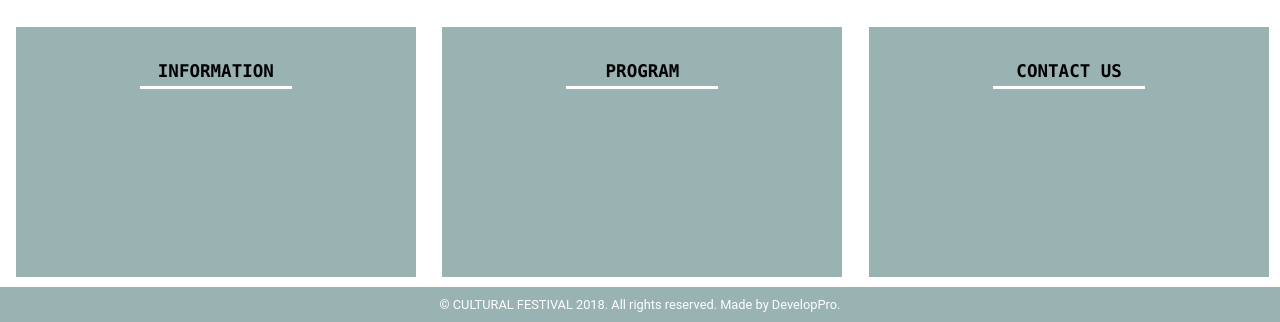
After one commit to LaStefan/culturalfestivalproject, a PHP site: page /About.html in a window 1280 px wide; the page is wider, and only the part inside the window is pictured. The commit adds this page. Shown: the part 908-1230 px from the top of that part. Run offline with PHP 8.4, Linux system fonts and the light colour scheme; some libraries are stand-ins or nearby versions.

Commit message:
About page modified

```diff
--- /dev/null
+++ b/Website/HTML/About.html
@@ -0,0 +1,84 @@
+<!DOCTYPE html>
+<html>
+<head>
+    <link rel="stylesheet" href="styles.css">
+
+    <div id="TopBar">
+       <div id="line1">
+     <img src="images/line.jpg" alt="line" width="630" height="70"/>
+       </div>
+
+       <div id="logo">
+        <a href="About.html">
+     <img src="images/logo.jpg" alt="logo" width="200"/>
+        </a>
+       </div>
+
+        <div id="line2">
+     <img src="images/line2.jpg" alt="line" width="630" height="70"/>
+        </div>
+    </div>
+
+    <div id="NavBar">
+            <li><a href="About.html">ABOUT</a></li>
+            <li><a href="Tickets.html">TICKETS</a></li>
+            <li><a href="Account.html">ACCOUNT</a></li>
+    </div>
+</head>
+
+<body>
+    <section>
+    <div id="About">
+     <div class="aboutFestival">
+ <figure>
+     <img src="images/festival.jpg" alt="festival" width="400" id="FestivalImage" />
+  </figure>
+ </div>
+
+ <div class="aboutFestival">
+  <figure>
+      <img name="slide" width="600" id="FestivalSlide" />
+  </figure>
+ </div>
+
+<a href="Tickets.html">
+    <button id="BuyTicket">buy tickets</button></a>
+   </div>
+       <br>
+        <div id="Information">
+        <div class="infoEvent">
+ <figure>
+     <div id="textEvent"><h3>INFORMATION</h3>
+         </div>
+ </figure>
+ </div>
+
+ <div class="infoEvent">
+ <figure>
+     <div id="textEvent"><h3>PROGRAM</h3>
+        </div>
+ </figure>
+ </div>
+
+ <div class="infoEvent">
+ <figure>
+     <div id="textEvent"><h3>CONTACT US</h3>
+        </div>
+</figure>
+        </div>
+
+        </div>
+
+ </section>
+
+ <footer id="footer">
+    <p>© CULTURAL FESTIVAL 2018. All rights reserved. Made by DevelopPro.</p>
+
+</footer>
+
+
+
+<script src="https://ajax.googleapis.com/ajax/libs/jquery/3.2.1/jquery.min.js"></script>
+<script src="slider.js"></script>
+ </body>
+</html>
--- a/Website/HTML/Account.html
+++ b/Website/HTML/Account.html
@@ -11,7 +11,7 @@
        </div>
 
        <div id="logo">
-        <a href="Index.html">
+        <a href="About.html">
      <img src="images/logo.jpg" alt="logo" width="200">
         </a>
        </div>
@@ -22,7 +22,7 @@
     </div>
 
     <div id="NavBar">
-            <li><a href="Index.html">ABOUT</a></li>
+            <li><a href="About.html">ABOUT</a></li>
             <li><a href="Tickets.html">TICKETS</a></li>
             <li><a href="Account.html">ACCOUNT</a></li>
     </div>
--- a/Website/HTML/Cart.html
+++ b/Website/HTML/Cart.html
@@ -9,7 +9,7 @@
        </div>
 
        <div id="logo">
-        <a href="Index.html">
+        <a href="About.html">
      <img src="images/logo.jpg" alt="logo" width="200">
         </a>
        </div>
@@ -20,7 +20,7 @@
     </div>
 
     <div id="NavBar">
-            <li><a href="Index.html">ABOUT</a></li>
+            <li><a href="About.html">ABOUT</a></li>
             <li><a href="Tickets.html">TICKETS</a></li>
             <li><a href="Account.html">ACCOUNT</a></li>
     </div>
--- a/Website/HTML/Tickets.html
+++ b/Website/HTML/Tickets.html
@@ -9,7 +9,7 @@
        </div>
 
        <div id="logo">
-        <a href="Index.html">
+        <a href="About.html">
      <img src="images/logo.jpg" alt="logo" width="200">
         </a>
        </div>
@@ -20,7 +20,7 @@
     </div>
 
     <div id="NavBar">
-            <li><a href="Index.html">ABOUT</a></li>
+            <li><a href="About.html">ABOUT</a></li>
             <li><a href="Tickets.html">TICKETS</a></li>
             <li><a href="Account.html">ACCOUNT</a></li>
     </div>
--- a/Website/HTML/styles.css
+++ b/Website/HTML/styles.css
@@ -1,8 +1,8 @@
 /* From here starts CSS for Coming Soon Page */
 
 #ComingSoon{
-    background-image: linear-gradient(rgba(0,0,0,0.5), rgba(0,0,0,0.5)), url(images/festivalimg8.jpeg);
-    background-image: linear-gradient(rgba(0,0,0,0.5), rgba(0,0,0,0.5)), url(images/festivalimg9.jpg);
+
+    background-image: linear-gradient(rgba(0,0,0,0.5), rgba(0,0,0,0.5)), url(images/festivalimg7.jpg);
     height: 100%;
     background-position: center;
     font-size: 30px;
@@ -127,7 +127,7 @@ button:hover{
 #About{
     background-image: linear-gradient(rgba(0,0,0,0.7), rgba(0,0.5,0,0.7)), url(images/festivalimg7.jpg);
     width: 100%;
-    height: 1000px;
+    height: 650px;
     float: left;
 }
 .AboutPage > div {
@@ -164,6 +164,38 @@ button:hover{
     cursor: pointer;
     text-transform: uppercase;
   }
+
+#Information {
+    width: 100%;
+    display: flex;
+    flex-direction: row;
+    justify-content: space-around;
+}
+.infoEvent{
+    width: 400px;
+    float: left;
+    margin: 10px;
+    margin-left: 15px;
+    height: 250px;
+    display: block;
+    background-color: #99B2B2;
+    padding: 10px;
+    font: bold 15px/30px serif;
+    text-align: center;
+    cursor: pointer;
+}
+
+#textEvent {
+    margin-top: 5%;
+    color: #000;
+    text-align: center;
+    border-bottom-style:solid;
+    font-family: "Lucida Console";
+    font-size: 15px;
+    border-bottom-color: #fff;
+    margin-left: 30%;
+    width: 40%;
+}
  /* Here ends CSS for About Page*/
 
 
@@ -184,6 +216,8 @@ button:hover{
     border-bottom-color: #fff;
     margin-left: 30%;
     width: 40%;
+    background-repeat: no-repeat;
+    background-size: 100% 100%;
 }
 
 .ticketType {
```
Also changed, not shown: Website/HTML/ComingSoon.html (deleted, +0 -42 lines), Website/HTML/Index.html (+30 -47 lines).
